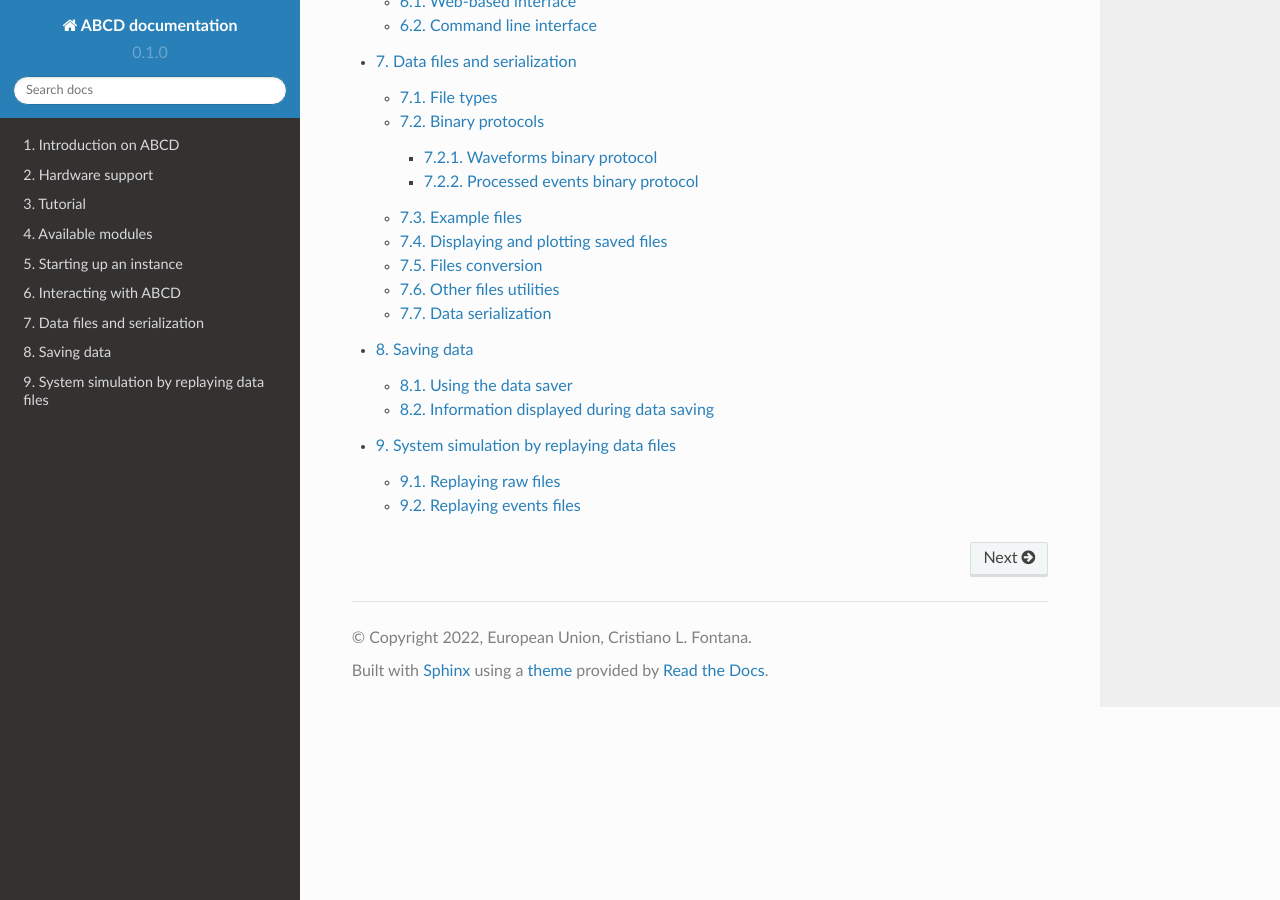
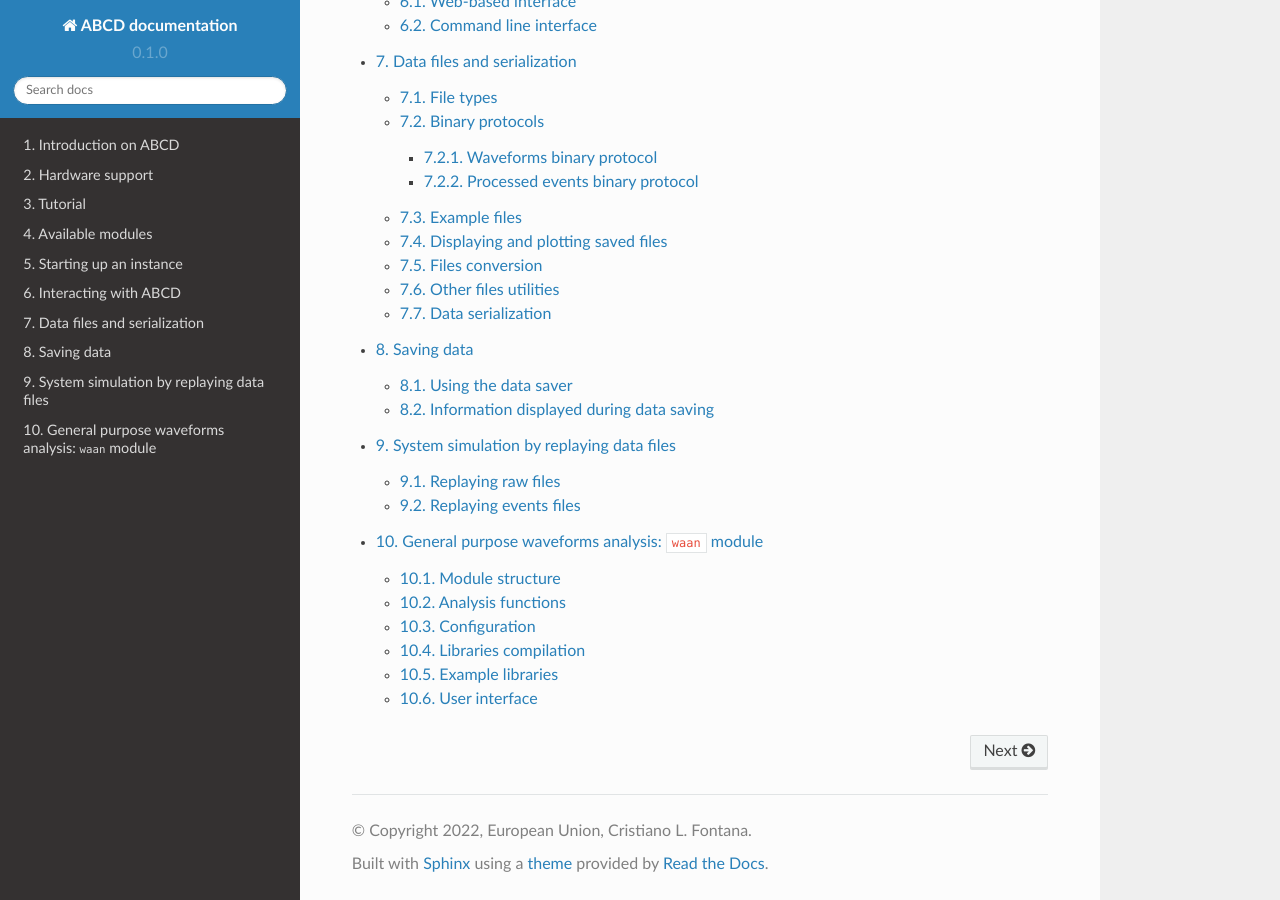
Before and after one commit to cl-fontana/abcd-docs, a Sphinx documentation site: the page built from docs/source/index.rst, in a window 1280 px wide and 900 px high, scrolled down 1615 px. Built offline with Sphinx 7.4.7 and the Read the Docs theme 2.0.0, drawn with Linux system fonts in a browser that asks for light colours; some of the changed lines change nothing that is shown.

Commit message:
Added waan documentation

```diff
--- a/docs/source/index.rst
+++ b/docs/source/index.rst
@@ -26,3 +26,4 @@
    data_files
    saving_data
    replay
+   waan
--- /dev/null
+++ b/docs/source/waan.rst
@@ -0,0 +1,126 @@
+===================================================
+General purpose waveforms analysis: ``waan`` module
+===================================================
+
+``waan`` is a general purpose waveforms analysis software.
+It allows users to define their own waveforms analysis routines, without worrying about the inner workings of the ABCD data acquisition system.
+The user is responsible to write two libraries in C99, that take a waveform as input and outputs one or more processed event.
+The user functions can be modified and reloaded at runtime, simplifying the development phase.
+
+Module structure
+----------------
+
+.. code-block:: none
+    :name: diagram-simple-connections
+    :caption: Diagram of the structure of the waveform analysis module ``waan``.
+
+                                                       +-------------------+
+                                                       | +-------------------+
+                                                       | | +-------------------+
+    +----------+                                       | | | user libraries    |
+    | Waveform | <== In the form of an                 +-| | (may be different |
+    +----------+     event_waveform object,              +-| for each channel) |
+         |           see include/events.h                  +-------------------+
+         v                                                           |
+    +----------------------+    +--------+    +------------------+   |
+    | user function:       | <- | user   | <- | user function:   | <-+
+    | timestamp_analysis() |    | config |    | timestamp_init() |   |
+    +----------------------+    +--------+    +------------------+   |
+         |             |                                             |
+         v             v                                             |
+    +----------+   +-------+                                         |
+    | Waveform |   | Event | <== In the form of an                   |
+    +----------+   +-------+     event_PSD object,                   |
+         |             |         see include/events.h                |
+         v             v                                             |
+    +----------------------+    +--------+    +----------------+     |
+    | user function:       | <- | user   | <- | user function: | <---+
+    | energy_analysis()    |    | config |    | energy_init()  |
+    +----------------------+    +--------+    +----------------+
+         |             |
+         v             v
+    +----------+   +-------+
+    | Waveform |   | Event | <== The results are then forwarded
+    +----------+   +-------+     to the rest of the DAQ
+                                 They may be discarded by the
+                                 user functions, to eliminate
+                                 unwanted events.
+
+Analysis functions
+------------------
+
+Two analysis functions are foreseen in the structure:
+
+1. ``timestamp_analysis()`` that determines the timestamp information of the waveform;
+2. ``energy_analysis()`` that determines the energy information of the waveform.
+
+The two analyses were separated in order to simplify code reuse.
+The user might want to perform both analyses in the ``energy_analysis()`` function, in order to optimize the computational time.
+The functions may be different for each acquisition channel, allowing the coexistence of different detectors on the same digitizer.
+A waveform may also be discarded by the user functions, in order to eliminate unwanted/noise events.
+
+Configuration
+-------------
+
+The configuration file is in the `JSON <http://www.json.org/>`_ format.
+For each channel the user shall provide the filename of the libraries.
+The timestamp analysis may be omitted without putting a name on the relative library.
+The libraries may be modified and reloaded at runtime.
+A reconfiguration command always implies a reaload of the user libraries.
+Configurations may be sent through the web-interface or using the python script `send_configuration.py <https://github.com/ec-jrc/abcd/blob/main/waan/send_configuration.py>`_.
+The script can send a configuration file stored on disk to a running instance of ``waan``.
+
+.. warning::
+    The filenames in the configuration shall follow the conventions of the UNIX dynamic linking functions.
+    If the filename contains a slash (``/``) then the file is searched on the given path, if there is no slash then the library is searched in the standard system library folders.
+    If the user wants to use a local file in the current directory the filename shall start with ``./`` (_e.g._ ``./libCFD.so``).
+
+Each channel configuration may contain a user defined configuration.
+This information is then passed to the ``init`` functions of the user libraries, so the user does not have to hardcode the functions parameters.
+
+Libraries compilation
+---------------------
+
+The user libraries shall be implemented with a C99 interface, so no C++.
+The ``waan/src/`` folder contains some documented examples.
+The user may compile the custom library with the provided Makefile::
+
+    user-tutorial@abcd-tutorial:~/abcd/waan$ make src/libuser.so
+
+Where the source code of the library would be ``src/libuser.c``.
+
+Example libraries
+-----------------
+
+These example libraries are provided:
+
+* ``libSimplePSD.c``: Calculates the energy and Pulse Shape information of a short pulse, by applying the double integration method. This is the simplest of the libraries, that can be a starting point for new users.
+* ``libLE.c``: Calculates the timing information of a pulse by applying a Leading Edge Discriminator algorithm.
+* ``libCFD.c``: Calculates the timing information of a pulse by applying a Constant Fraction Discriminator algorithm.
+* ``libRT.c``: Calculates the timing information of a pulse by looking at a threshold crossing point, where the threshold is relative to the pulse maximum. This shows an example of an algorithm that can generate multiple processed events.
+* ``libPSD.c``: Calculates the energy and Pulse Shape information of a short pulse, by applying the double integration method.
+* ``libStpAvg.c``: Calculates the energy information of a exponentially decaying pulse, by compensating the decay and determining its height with simple averages.
+* ``libCRRC4.c``: Calculates the energy information of a exponentially decaying pulse, by compensating the decay and then applying a recursive CR-RC^4 filter.
+* ``libRC4.c``: Calculates the energy information of a short pulse, by applying a recursive RC^4 filter and determining the maximum.
+
+User interface
+--------------
+
+.. figure:: images/ABCD_waan.png
+    :name: fig-ABCD-waan
+    :width: 50%
+    :alt: interface of the waan module
+
+    Web-interface of the general purpose waveforms analysis module ``waan``.
+
+:numref:`fig-ABCD-waan` shows the web-interface of ``waan``.
+On top it shows the measured rates of the enabled acquisition channels.
+The rates are shown after the filtering of the user libraries, so the user can immediately see the effect on the rate in case of filtering.
+If there are channels in the incoming datastream that are not enabled in ``waan`` they are shown as *channels that are not analyzed*.
+The text editor shows the current configuration by clicking on *Get configuration*.
+It is possible to modify the ``waan`` configuration by editing the text and clicking on *Send configuration*.
+The currently running configuration of ``waan`` is also saved in the raw files.
+
+.. warning::
+    Updated configurations that are sent to ``waan`` from the web-interface are never stored on disk.
+    The user should manually download the configuration from the web-interface, otherwise the changes will be lost (unless a raw file is opened).
```
